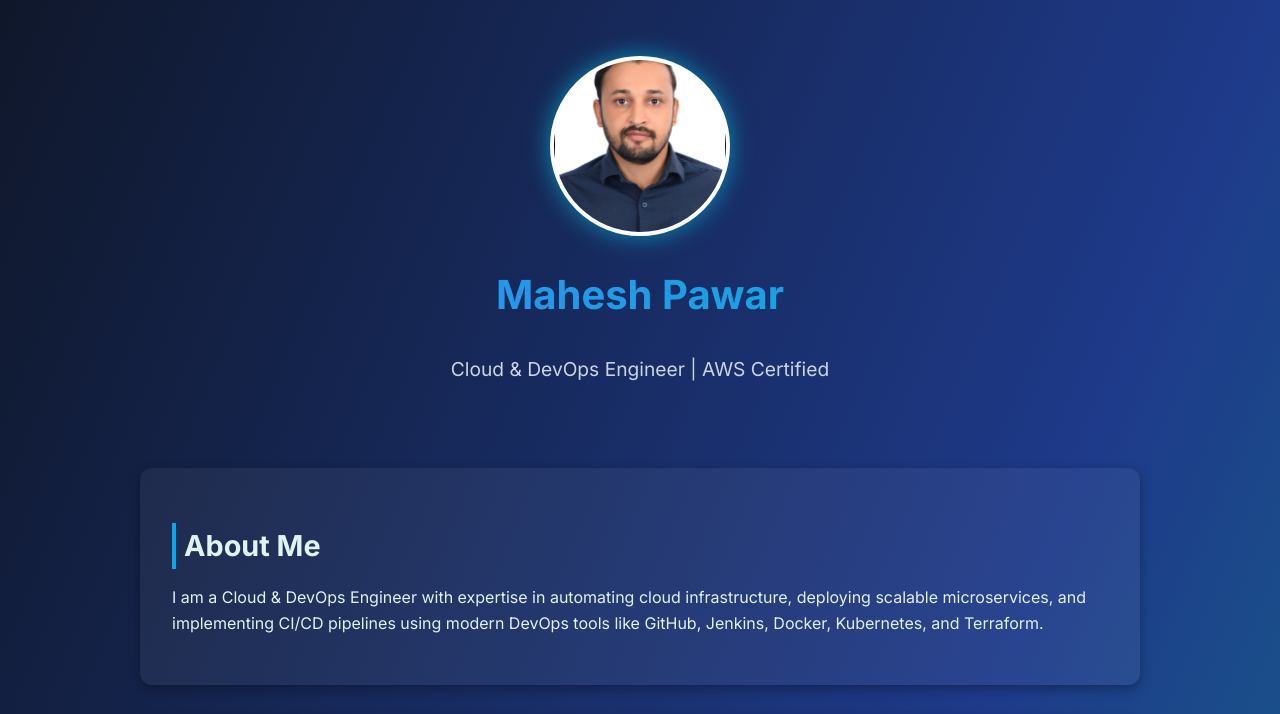
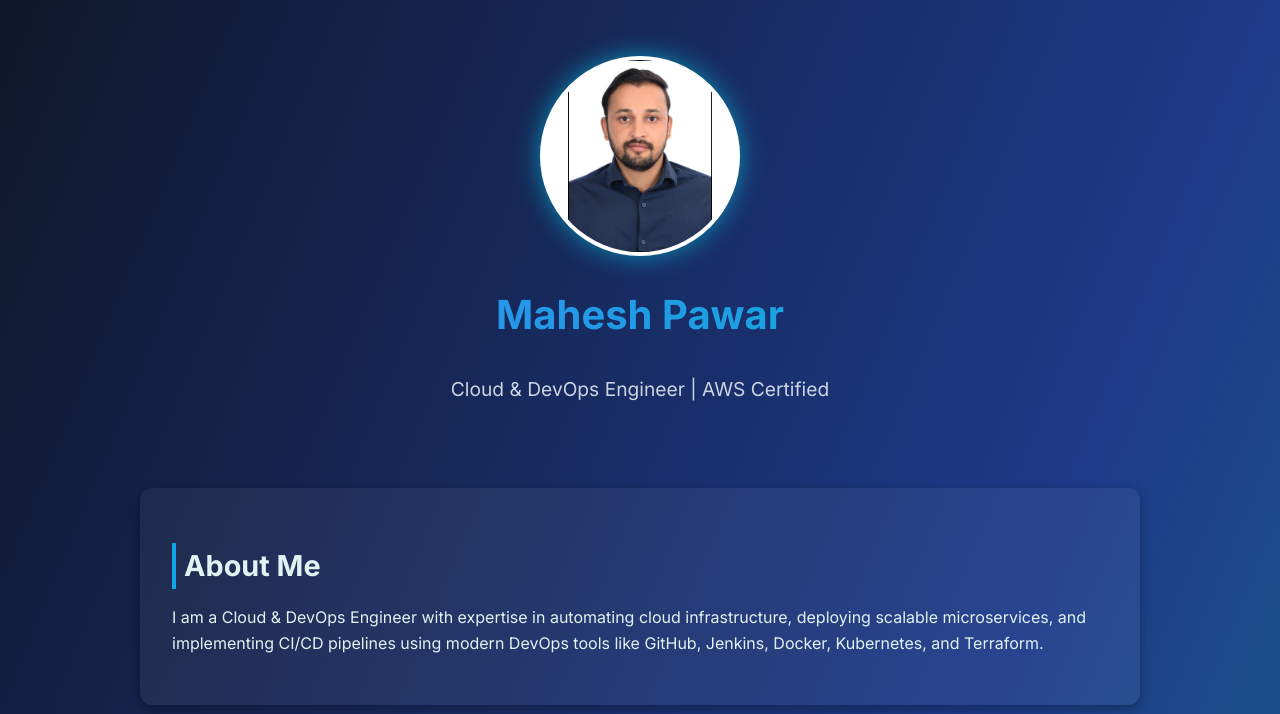
Before and after one commit to mpawar006/mahesh-portfolio, a plain HTML site: page index.html in a window 1280 px wide. Shown: the top 714 px of the page. Drawn offline with Linux system fonts and the light colour scheme.

Commit message:
Update index.html

```diff
--- a/index.html
+++ b/index.html
@@ -43,10 +43,10 @@
       color: #cbd5e1;
     }
     .profile-photo {
-      width: 180px;
-      height: 180px;
-      border-radius: 70%;
-      object-fit: cover;
+      width: 200px;
+      height: 200px;
+      border-radius: 50%;
+      object-fit: contain;
       background-color: #fff;
       border: 4px solid white;
       box-shadow: 0 0 25px rgba(6, 182, 212, 0.7);
```
